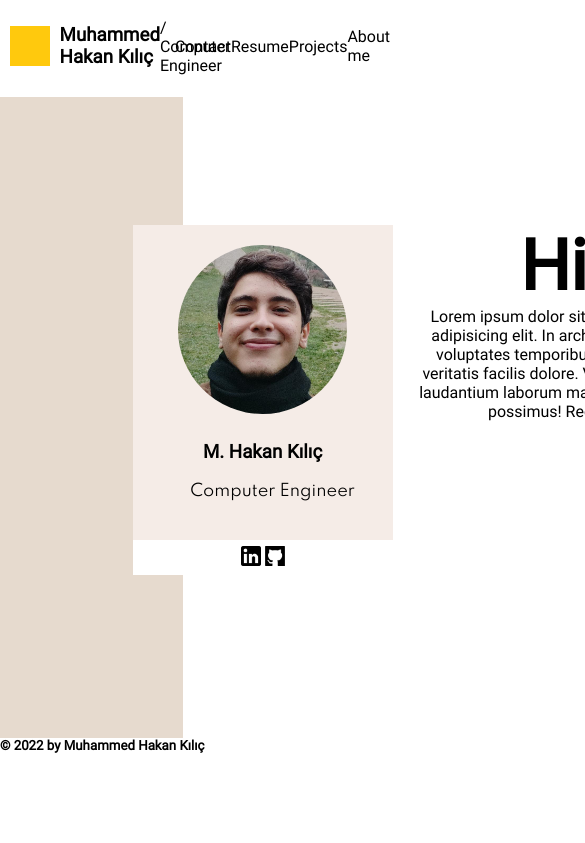
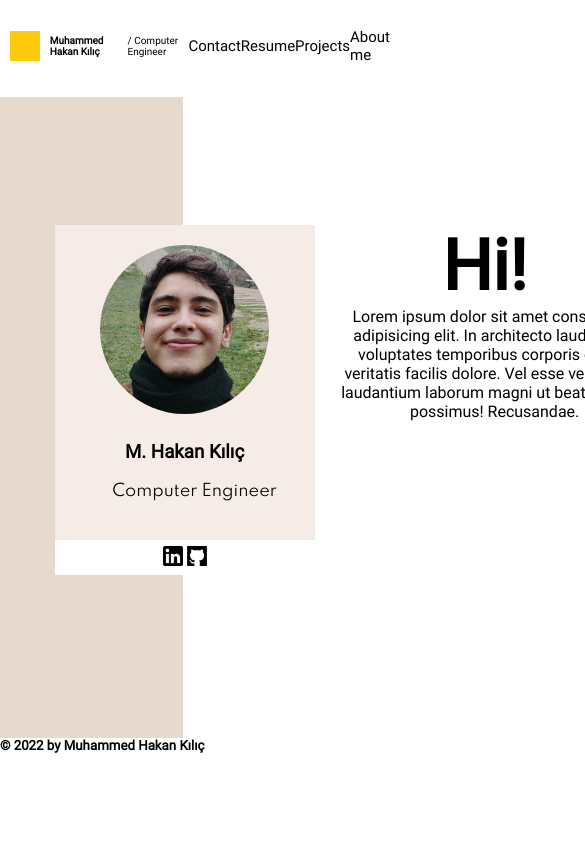
Before and after one commit to mamamia140/my-personal-web-site, a plain HTML site: page index.html in a window 390 px wide. Shown: the top 843 px of the page, 585 px wide, since content can reach past the window. Drawn offline with Linux system fonts and the light colour scheme.

Commit message:
last commit

```diff
--- a/style.css
+++ b/style.css
@@ -6,6 +6,7 @@
     font-family: spartan;
     src: url("./assets/fonts/Spartan-VariableFont_wght.ttf");
 }
+
 *{
     margin: 0px;
     padding: 0px;
@@ -31,10 +32,10 @@ nav .name{
 }
 nav .name img{
     margin: 10px;
-    width: 40px;
-    height: 40px;
+    width: 30px;
+    height: 30px;
     float: left;
-    flex-basis: 40px;
+    flex-basis: 30px;
 }
 nav .name h3{
     float: left;
@@ -135,3 +136,23 @@ footer{
     height: 12vh;
     background-color: white;
 }
+@media only screen and (max-width: 924px) {
+    nav .navpages a{
+        width: 70px;
+        font-size: 15px;
+    }
+    .content{
+        left: 24%;
+    }
+}
+@media only screen and (max-width: 800px) {
+    nav .name h3{
+        font-size: 10px;
+    }
+    nav .name p{
+        font-size: 10px;
+    }
+    .content{
+        left: 14%;
+    }
+}
```
